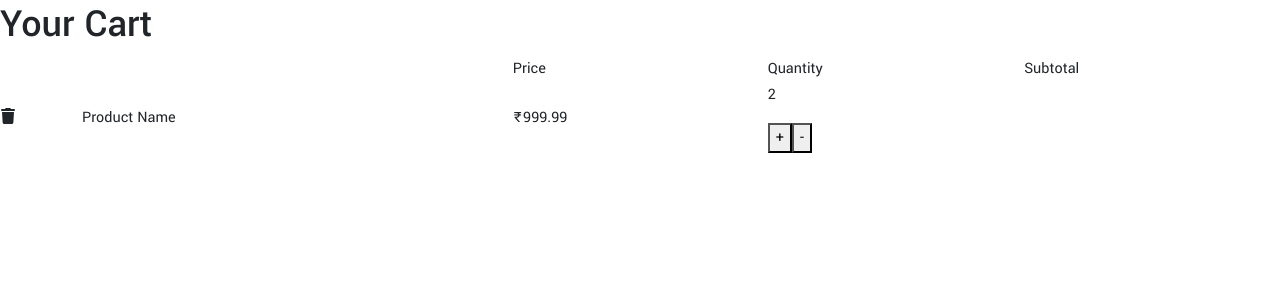
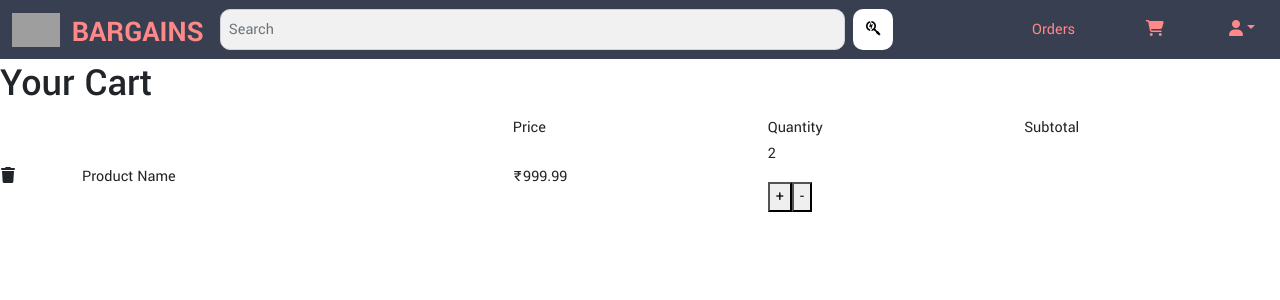
Before and after one commit to Ayush-Bhauwala/OOPS-frontend, a React (Create React App) app: page /cart in a window 1280 px wide. Shown: the top 300 px of the page. Built offline with nearby package versions, Linux system fonts and the light colour scheme; grey boxes are pictures that could not be loaded.

Commit message:
made navbar responsive and added props to header function

```diff
--- a/src/AccountComponents/Account.css
+++ b/src/AccountComponents/Account.css
@@ -1,6 +1,6 @@
 .accountform {
   margin: auto;
-  margin-bottom: 1.5rem;
+  margin-bottom: 1rem;
   display: block;
   border-radius: 0.625rem;
   border: 1px solid black;
@@ -10,7 +10,7 @@
 
 .Headings {
   text-align: center;
-  margin: 1.5rem auto;
+  margin: 1rem auto;
 }
 
 .save-forgotpassword {
--- a/src/AccountComponents/AccountInfo.js
+++ b/src/AccountComponents/AccountInfo.js
@@ -3,20 +3,17 @@ import Header from "../headerComponents/Header";
 
 function AccountInfo() {
   var isManager = true;
-  <Header />;
   return (
     <div>
-      <Header />
+      <Header user={isManager ? "manager" : "customer"} />
       <h1 class="Headings">Account Details</h1>
       <form>
         <input type="name" placeholder="Name" className="accountform"></input>
         <input type="email" placeholder="Email" className="accountform"></input>
         <input placeholder="Phone Number" className="accountform"></input>
         <input placeholder="Address" className="accountform"></input>
-        {isManager ? (
+        {isManager && (
           <input placeholder="GSTIN" className="accountform"></input>
-        ) : (
-          true
         )}
         <div className="save-forgotpassword">
           <button className="btn btn-primary" id="save" type="submit">
--- a/src/App.js
+++ b/src/App.js
@@ -5,6 +5,7 @@ import Login from "./Components/Login";
 import SignUp from "./Components/SignUp";
 import AccountInfo from "./AccountComponents/AccountInfo";
 import EWallet from "./Components/EWallet";
+// import Header from "./headerComponents/Header";
 function App() {
   return (
     <BrowserRouter>
@@ -12,8 +13,7 @@ function App() {
         <Route path="/cart" element={<Cart />}></Route>
         <Route path="/signup" element={<SignUp />}></Route>
         <Route path="/login" element={<Login />}></Route>
-        <Route path="/ewallet" element={<EWallet balance="150" />}></Route>
-
+        <Route path="/ewallet" element={<EWallet />}></Route>
         <Route path="/accountinfo" element={<AccountInfo />}></Route>
       </Routes>
     </BrowserRouter>
--- a/src/Components/Cart.js
+++ b/src/Components/Cart.js
@@ -1,4 +1,5 @@
 import { useEffect, useState } from "react";
+import Header from "../headerComponents/Header";
 // import axios from "axios";
 function Cart() {
   const [cart, setCart] = useState([]);
@@ -15,6 +16,8 @@ function Cart() {
   //   getCart();
   // });
   return (
+    <>
+      <Header user="customer" />
       <div>
         <h1>Your Cart</h1>
         <table width="100%">
@@ -46,6 +49,7 @@ function Cart() {
           </tbody>
         </table>
       </div>
+    </>
   );
 }
 
--- a/src/Components/EWallet.js
+++ b/src/Components/EWallet.js
@@ -5,9 +5,10 @@ import "./EWalletStyles.css";
 function EWallet() {
   const [balance, setBalance] = useState(1000);
   const [alert, setAlert] = useState(false);
+  var isManager = false;
   return (
     <>
-      <Header />
+      <Header user={isManager ? "manager" : "customer"} />
       <div>
         {alert && (
           <>
--- a/src/Components/EWalletStyles.css
+++ b/src/Components/EWalletStyles.css
@@ -28,15 +28,10 @@
   width: 80%;
 }
 
-form::after {
-  content: "";
-  clear: both;
-  display: table;
-}
-
 .topupbtn {
   font-weight: bold;
   margin-top: 1%;
+  width: 40%;
 }
 
 .ewalletInput::-webkit-outer-spin-button,
--- a/src/headerComponents/CustomerHeader.js
+++ b/src/headerComponents/CustomerHeader.js
@@ -3,24 +3,25 @@ import "./Headerstyles.css";
 function CustomerHeader() {
   return (
     <>
-      <a href="/orders" class="user">
+      <a href="/orders" class="customer">
         Orders
       </a>
-      <a href="/cart" class="user">
+      <a href="/cart" class="customer">
         <i class="fa-solid fa-cart-shopping"></i>
       </a>
       <div class="dropdown">
         <button
-          class="btn dropdown-toggle user"
+          class="btn dropdown-toggle customer"
           data-bs-toggle="dropdown"
           aria-expanded="false"
           type="button"
+          style={{ width: "100%" }}
         >
           <i class="fa-solid fa-user"></i>
         </button>
         <ul class="dropdown-menu dropdown-menu-end">
           <li>
-            <a class="dropdown-item" href="/account">
+            <a class="dropdown-item" href="/accountinfo">
               Profile
             </a>
           </li>
--- a/src/headerComponents/Header.js
+++ b/src/headerComponents/Header.js
@@ -4,46 +4,42 @@ import LoginHeader from "./LoginHeader";
 import ManagerHeader from "./ManagerHeader";
 import AdminHeader from "./AdminHeader";
 
-function Header() {
-  var user = false;
-  var manager = true;
-  var admin = false;
-
+function Header(props) {
   return (
     <header>
-      <nav class="navbar navbar-expand-lg mynavbar">
-        <div class="container-fluid">
+      <nav className="navbar navbar-expand-sm mynavbar">
+        <div className="container-fluid">
+          <div>
             <a
-            class="navbar-brand mb-0 h1 nav-link active name"
+              className="navbar-brand mb-0 h1 nav-link active name"
               aria-current="page"
               href="/"
             >
               <img
                 src="https://www.logodesign.net/logo/arrow-marketing-112ld.png"
                 alt="Logo"
-              width="40"
-              height="30"
-              class="d-inline-block align-text-top logo"
+                className="d-inline-block align-text-top logo"
               ></img>
               BARGAINS
             </a>
-          <div class="collapse navbar-collapse">
-            <form class="d-flex container-md" role="search">
+          </div>
+          <div className="collapse navbar-collapse">
+            <form className="d-flex container-md" role="search">
               <input
-                class="form-control me-2 i search-bar"
+                className="form-control me-2 i search-bar"
                 type="search"
                 placeholder="Search"
                 aria-label="Search"
               />
-              <button class="btn search-button" type="submit">
-                <i class="fa-brands fa-searchengin"></i>
+              <button className="btn search-button" type="submit">
+                <i className="fa-brands fa-searchengin"></i>
               </button>
             </form>
-            {user ? (
+            {props.user === "customer" ? (
               <CustomerHeader />
-            ) : manager ? (
+            ) : props.user === "manager" ? (
               <ManagerHeader />
-            ) : admin ? (
+            ) : props.user === "admin" ? (
               <AdminHeader />
             ) : (
               <LoginHeader />
--- a/src/headerComponents/Headerstyles.css
+++ b/src/headerComponents/Headerstyles.css
@@ -3,15 +3,18 @@
 }
 
 .logo {
-  margin-bottom: 2px;
-  margin-right: 10%;
+  margin-right: 40%;
+  width: 3rem;
+  height: 2.1rem;
 }
 
 .name {
   color: #ff8888;
   padding-bottom: 0;
-  font-size: 25px;
+  /* margin-right: 35%; */
+  font-size: 30px;
   font-weight: bold;
+  width: 15%;
 }
 
 .name:hover {
@@ -19,21 +22,23 @@
 }
 
 .search-bar {
-  padding: 5px;
+  padding: 1%;
   font-size: 16px;
   float: left;
   background: #f1f1f1;
-  border-radius: 10px;
+  border-radius: 0.625rem;
+  width: 80%;
+  /* width: 35rem */
 }
 
 .search-button {
-  width: 50px;
+  width: 2.5rem;
   float: left;
-  width: 8%;
-  padding: 5px;
+  padding: 1%;
   background: white;
   color: black;
   font-size: 16px;
+  border-radius: 0.625rem;
 }
 
 .search-button:hover {
@@ -61,41 +66,38 @@
 
 /* Login */
 .login-button {
-  width: 130px;
-  padding: 5px;
+  width: 15%;
   background: #ff8888;
   color: #383f51;
-  border-radius: 10px;
+  border-radius: 0.625rem;
 }
 
 .login-button:hover {
   background-color: #ff8888;
 }
 
-/* User */
-.user {
-  padding: 5px;
-  width: 55px;
-  margin-left: 20px;
-  position: relative;
-  right: 5px;
+/* Customer */
+.customer {
+  width: 10%;
+  margin-right: 2%;
+  /* position: relative; */
+  /* right: 5px; */
   color: #ff8888;
   text-decoration: none;
   text-align: center;
 }
 
-a.user:hover {
+a.customer:hover {
   background-color: #383f51;
   color: #fff;
 }
 
 /* Manager */
 .manager {
-  padding: 5px;
-  width: 40px;
-  margin-left: 20px;
-  position: relative;
-  right: 5px;
+  padding-right: 2%;
+  width: 10%;
+  margin-left: -4%;
+  /* position: relative; */
   color: #ff8888;
   text-align: center;
 }
@@ -109,8 +111,10 @@ a.manager:hover {
 .admin {
   text-decoration: none;
   color: #ff8888;
-  margin-left: 20px;
+  margin-left: -2%;
+  margin-right: 7.5%;
   pointer-events: none;
+  font-size: 25px;
   font-weight: bold;
 }
 
--- a/src/headerComponents/ManagerHeader.js
+++ b/src/headerComponents/ManagerHeader.js
@@ -12,12 +12,13 @@ function ManagerHeader() {
           data-bs-toggle="dropdown"
           aria-expanded="false"
           type="button"
+          style={{ width: "100%" }}
         >
           <i class="fa-solid fa-user"></i>
         </button>
         <ul class="dropdown-menu dropdown-menu-end">
           <li>
-            <a class="dropdown-item" href="/account">
+            <a class="dropdown-item" href="/accountinfo">
               Profile
             </a>
           </li>
```
Lines whose indentation alone changed are shown as unchanged.
